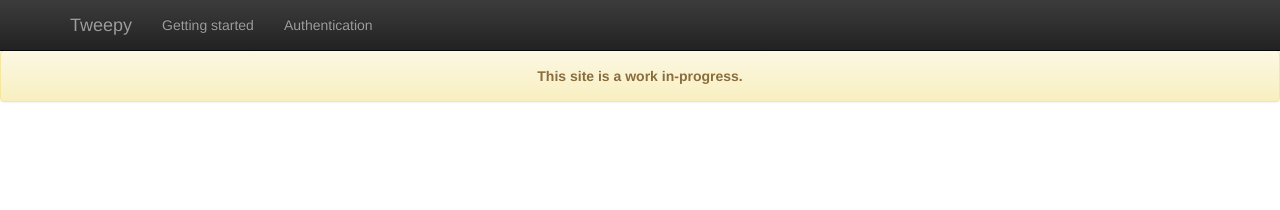
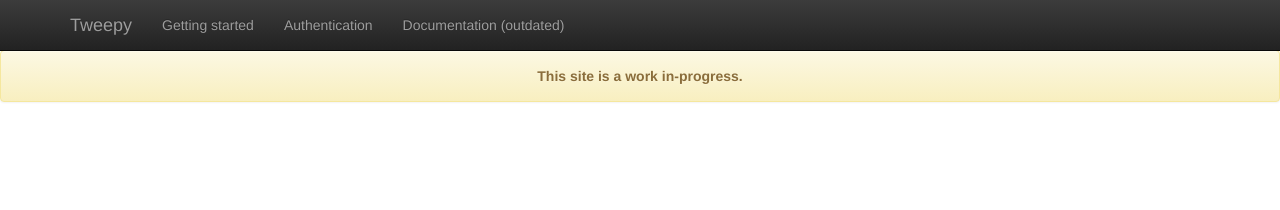
Before and after one commit to tweepy/tweepy.github.com, a Jekyll site: the page built from index.html, in a window 1280 px wide. Shown: the top 210 px of the page. Built offline with Jekyll 4.4.1, drawn with Linux system fonts in a browser that asks for light colours; nearby versions of some CDN libraries; Markdown is read by kramdown in place of the engine named in the settings.

Commit message:
Added link to documentation

```diff
--- a/_includes/nav-main.html
+++ b/_includes/nav-main.html
@@ -16,6 +16,9 @@
         <li {% if page.slug == "authentication" %}class="active"{% endif %}>
           <a href="/authentication.html">Authentication</a>
         </li>
+	<li>
+          <a href="http://pythonhosted.org/tweepy/html">Documentation (outdated)</a>
+        </li>
       </ul>
     </div>
   </div>
```
